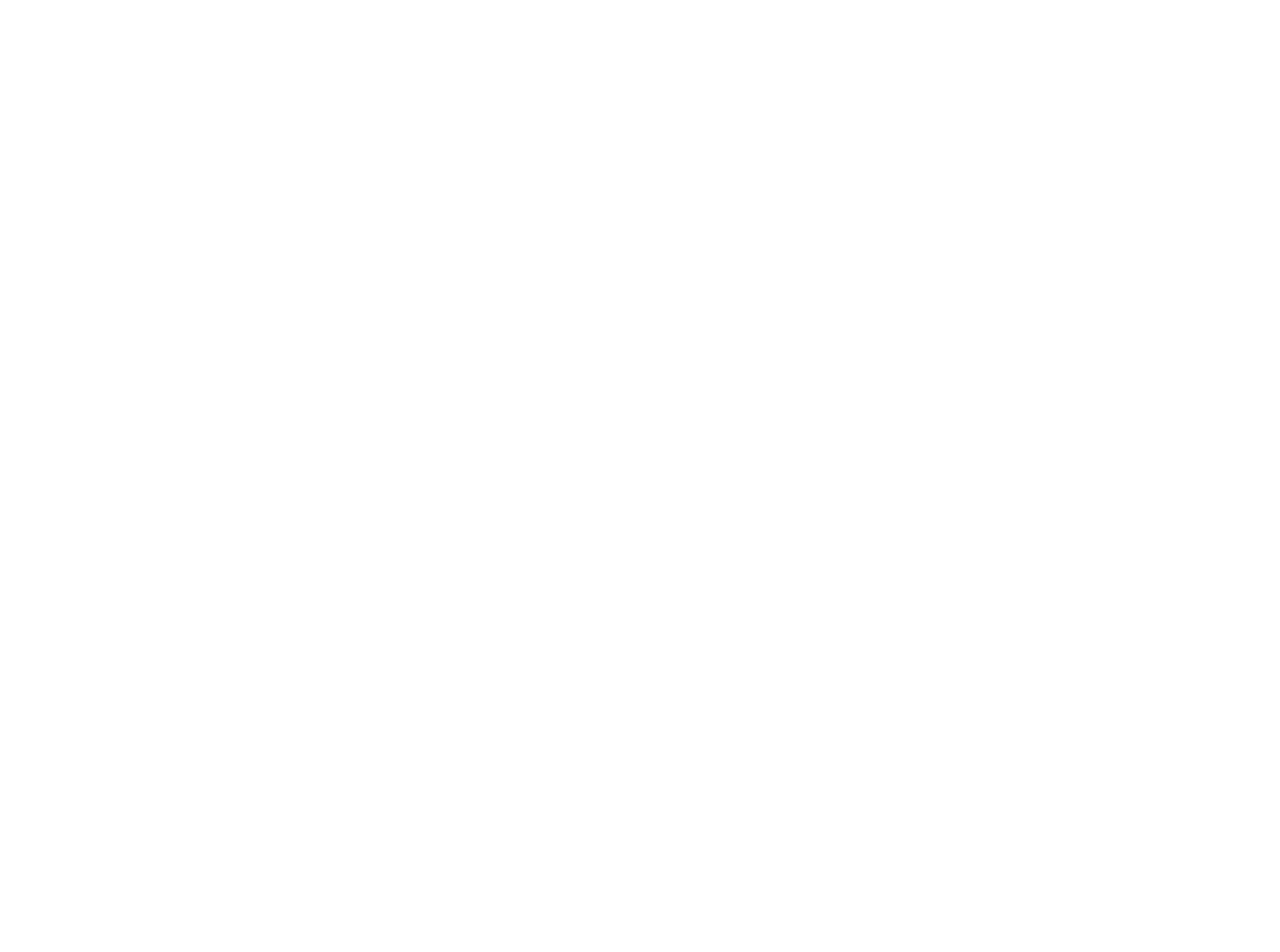
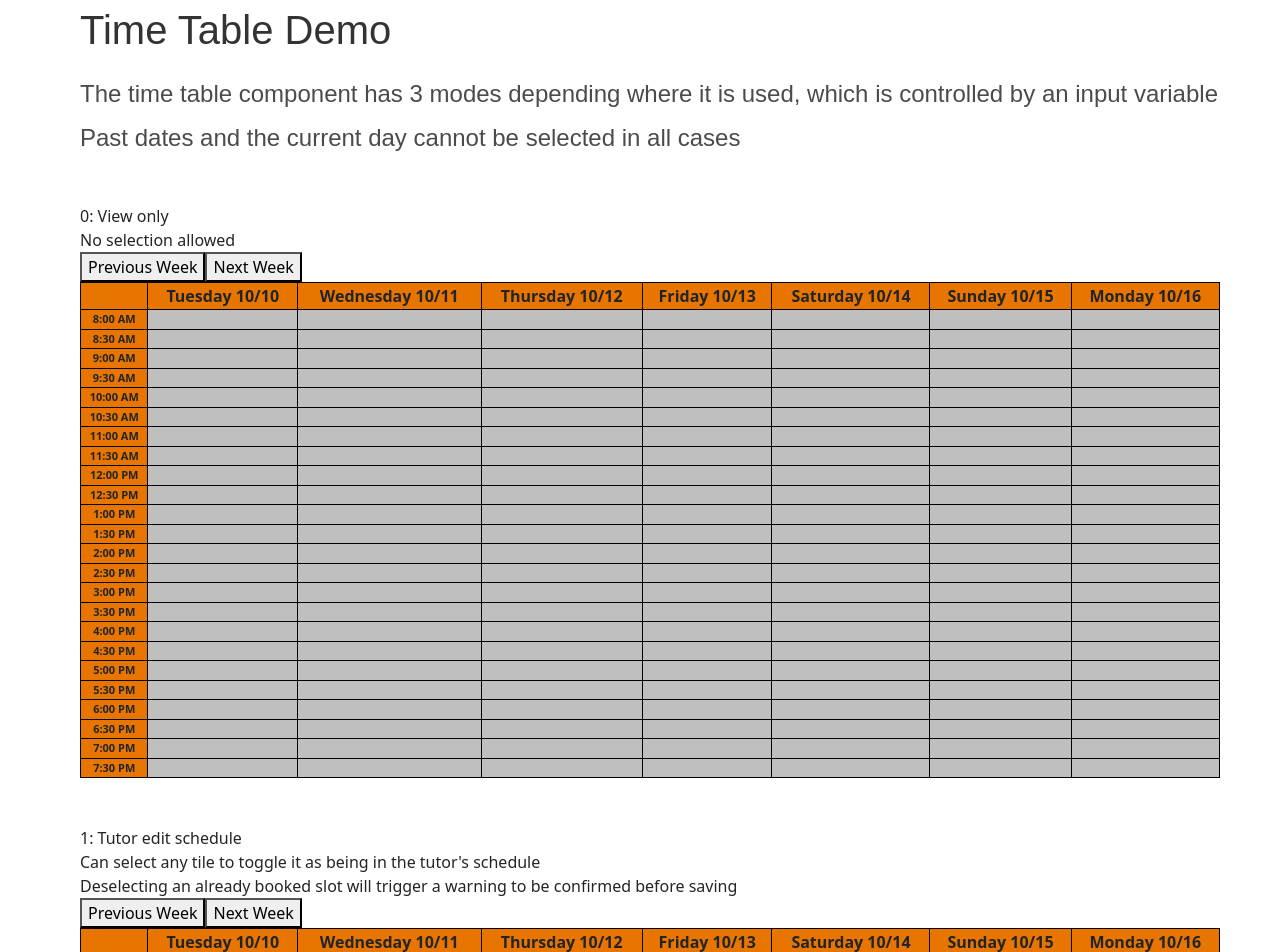
Before and after one commit to AdithyaViswanathan1/TutorUTD, an Angular app in the folder front/app/: page /demo in a window 1280 px wide. Before the commit this address led to /. Shown: the top 952 px of the page. Before the commit the page ends 800 px from the top, so only its background shows below. Built offline with nearby package versions, Linux system fonts and the light colour scheme.

Commit message:
time table demo

```diff
--- a/front/app/src/app/app-routing.module.ts
+++ b/front/app/src/app/app-routing.module.ts
@@ -6,6 +6,7 @@
 import { ProfileComponent } from './profile/profile.component';
 import { AppointmentsComponent } from './appointments/appointments.component';
 import { SearchComponent } from './search/search.component';
+import { TableDemoComponent } from './table-demo/table-demo.component';
 
 const routes: Routes = [
   {path: '', component: LandingPageComponent},
@@ -18,7 +19,8 @@
   {path: 'search/:tutorName/:subject', component: SearchComponent},
   {path: 'search/:tutorName/:subject/:classNum', component: SearchComponent},
   {path: 'search/:subject', component: SearchComponent},
-  {path: 'search/:subject/:classNum', component: SearchComponent}
+  {path: 'search/:subject/:classNum', component: SearchComponent},
+  {path: 'demo', component: TableDemoComponent}
 ];
 
 @NgModule({
--- a/front/app/src/app/app.module.ts
+++ b/front/app/src/app/app.module.ts
@@ -15,6 +15,7 @@
 import { AppointmentsComponent } from './appointments/appointments.component';
 import { ProfileComponent } from './profile/profile.component';
 import { TimeTableComponent } from './time-table/time-table.component';
+import { TableDemoComponent } from './table-demo/table-demo.component';
 
 @NgModule({
   declarations: [
@@ -26,7 +27,8 @@
     SearchComponent,
     AppointmentsComponent,
     ProfileComponent,
-    TimeTableComponent
+    TimeTableComponent,
+    TableDemoComponent
   ],
   imports: [
     BrowserModule,
--- a/front/app/src/app/httpManager.ts
+++ b/front/app/src/app/httpManager.ts
@@ -70,7 +70,7 @@
             tutorId: 0,
             tutorName: 'John Smith',
             studentName: 'Jane Doe',
-            time: 'Wed Oct 25 2023.11:00 AM',
+            time: 'Fri Oct 27 2023.11:00 AM',
             subject: 'CS 3377'
           },
           {
@@ -79,7 +79,7 @@
             tutorId: 0,
             tutorName: 'John Smith',
             studentName: 'Jane Doe',
-            time: 'Tue Oct 24 2023.10:30 AM'
+            time: 'Sat Oct 28 2023.10:30 AM'
           },
           {
             appointmentId: 2,
@@ -87,12 +87,11 @@
             tutorId: 0,
             tutorName: 'John Smith',
             studentName: 'Jane Doe',
-            time: 'Sat Oct 28 2023.11:00 AM',
+            time: 'Tue Oct 31 2023.11:00 AM',
             subject: 'MATH 3163'
           }
         ],
         tutorSchedule: [
-          "Tue Oct 24 2023.10:30 AM",
           "Tue Oct 24 2023.11:00 AM",
           "Tue Oct 24 2023.11:30 AM",
           "Tue Oct 24 2023.12:00 PM",
@@ -108,10 +107,18 @@
           "Sat Oct 28 2023.11:00 AM",
           "Sat Oct 28 2023.11:30 AM",
           "Sat Oct 28 2023.12:00 PM",
-          "Mon Oct 30 2023.10:30 AM",
-          "Mon Oct 30 2023.11:00 AM",
-          "Mon Oct 30 2023.11:30 AM",
-          "Mon Oct 30 2023.12:00 PM",
+          "Tue Oct 31 2023.10:30 AM",
+          "Tue Oct 31 2023.11:00 AM",
+          "Tue Oct 31 2023.11:30 AM",
+          "Tue Oct 31 2023.12:00 PM",
+          "Wed Nov 01 2023.10:30 AM",
+          "Wed Nov 01 2023.11:00 AM",
+          "Wed Nov 01 2023.11:30 AM",
+          "Wed Nov 01 2023.12:00 PM",
+          "Sat Nov 04 2023.10:30 AM",
+          "Sat Nov 04 2023.11:00 AM",
+          "Sat Nov 04 2023.11:30 AM",
+          "Sat Nov 04 2023.12:00 PM",
         ]
       }
 }
--- a/front/app/src/app/landing-page/landing-page.component.html
+++ b/front/app/src/app/landing-page/landing-page.component.html
@@ -21,4 +21,5 @@
             <div class="link mt-2" (click)="toSignUpPage(false)">Tutor Sign-up</div>
         </div>
     </div>
+    <button type="button" class="btn btn-primary" style="width: 200px; align-self: center;" (click)="toDemoPage()">Time table demo</button>
 </div>
--- a/front/app/src/app/landing-page/landing-page.component.ts
+++ b/front/app/src/app/landing-page/landing-page.component.ts
@@ -33,4 +33,8 @@
       this.router.navigate(['/signup', 'tutor']);
     }
   }
+
+  toDemoPage() {
+    this.router.navigate(['/demo']);
+  }
 }
--- /dev/null
+++ b/front/app/src/app/table-demo/table-demo.component.html
@@ -0,0 +1,15 @@
+<div class="page-container">
+    <div class="header-text mb-3">Time Table Demo</div>
+    <div class="subheader-text mb-2">The time table component has 3 modes depending where it is used, which is controlled by an input variable</div>
+    <div class="subheader-text mb-5">Past dates and the current day cannot be selected in all cases</div>
+    <div class="body-test-mb-1">0: View only</div>
+    <div class="body-test-mb-2">No selection allowed</div>
+    <app-time-table class="mb-5" [tableType]=0 [appointments]="appointments" [selectedTimes]="tutorSchedule"></app-time-table>
+    <div class="body-test-mb-2">1: Tutor edit schedule</div>
+    <div class="body-test-mb-2">Can select any tile to toggle it as being in the tutor's schedule</div>
+    <div class="body-test-mb-2">Deselecting an already booked slot will trigger a warning to be confirmed before saving</div>
+    <app-time-table class="mb-5" [tableType]=1 [appointments]="appointments" [selectedTimes]="tutorSchedule"></app-time-table>
+    <div class="body-test-mb-2">2: Student appointment booking</div>
+    <div class="body-test-mb-2">Can select only green tiles that are on the schedule and not already booked</div>
+    <app-time-table class="mb-5" [tableType]=2 [appointments]="appointments" [selectedTimes]="tutorSchedule"></app-time-table>
+</div>
--- /dev/null
+++ b/front/app/src/app/table-demo/table-demo.component.scss
@@ -0,0 +1,7 @@
+.page-container
+{
+    display: flex;
+    justify-content: center;
+    flex-direction: column;
+    margin-left: 5rem;
+}
--- /dev/null
+++ b/front/app/src/app/table-demo/table-demo.component.ts
@@ -0,0 +1,51 @@
+import { Component, OnInit } from '@angular/core';
+import { ActivatedRoute } from '@angular/router';
+import { ProfileService } from '../profile.service';
+import { Appointment } from '../models/Appointment';
+import { Subscription } from 'rxjs';
+
+@Component({
+  selector: 'app-table-demo',
+  templateUrl: './table-demo.component.html',
+  styleUrls: ['./table-demo.component.scss']
+})
+export class TableDemoComponent implements OnInit {
+
+  tutorId: number = 0;
+  fullName: string = '';
+  profilePicture: File = new File([], ''); //make a default image
+  courses: string[] = [];
+  appointments: Appointment[] = [];
+  tutorSchedule: string[] = [];
+
+  private _subs : Subscription = new Subscription();
+
+  constructor(
+    private profileService: ProfileService,
+    private route : ActivatedRoute){
+      this.route.params.subscribe(params => {
+      this.tutorId = params['tutorId'];
+    });
+  }
+
+  ngOnInit(): void {
+    this._subs.add(this.profileService.getTutorProfile(this.tutorId).subscribe(tutor => {
+      this.fullName = tutor.fullName;
+      if(tutor.profilePicture){
+        this.profilePicture = tutor.profilePicture;
+      }
+      this.courses = tutor.courses;
+      if(tutor.appointments){
+        this.appointments = tutor.appointments;
+      }
+      if(tutor.tutorSchedule){
+        this.tutorSchedule = tutor.tutorSchedule;
+      }
+    }));
+  }
+
+  ngOnDestroy(): void {
+    this._subs.unsubscribe();
+  }
+
+}
--- a/front/app/src/app/time-table/time-table.component.html
+++ b/front/app/src/app/time-table/time-table.component.html
@@ -21,7 +21,7 @@
                 <td *ngFor="let day of daysInWeek" style="height: 16px; padding: 0">
                     <div class="time-slot"
                         [class.selected]="isSelected(day, time)"
-                        [class.booked-tutor]="hasAppointment(day, time) && tableType == 1"
+                        [class.booked-tutor]="hasAppointment(day, time) && tableType == 1 && isSelected(day, time)"
                         [class.booked-student]="hasAppointment(day, time) && (tableType == 2 || tableType == 0)"
                         [class.student-selected]="isStudentSelected(day, time) && tableType == 2"
                         [class.disabled]="tableType == 0 || isInPast(day)"
```
